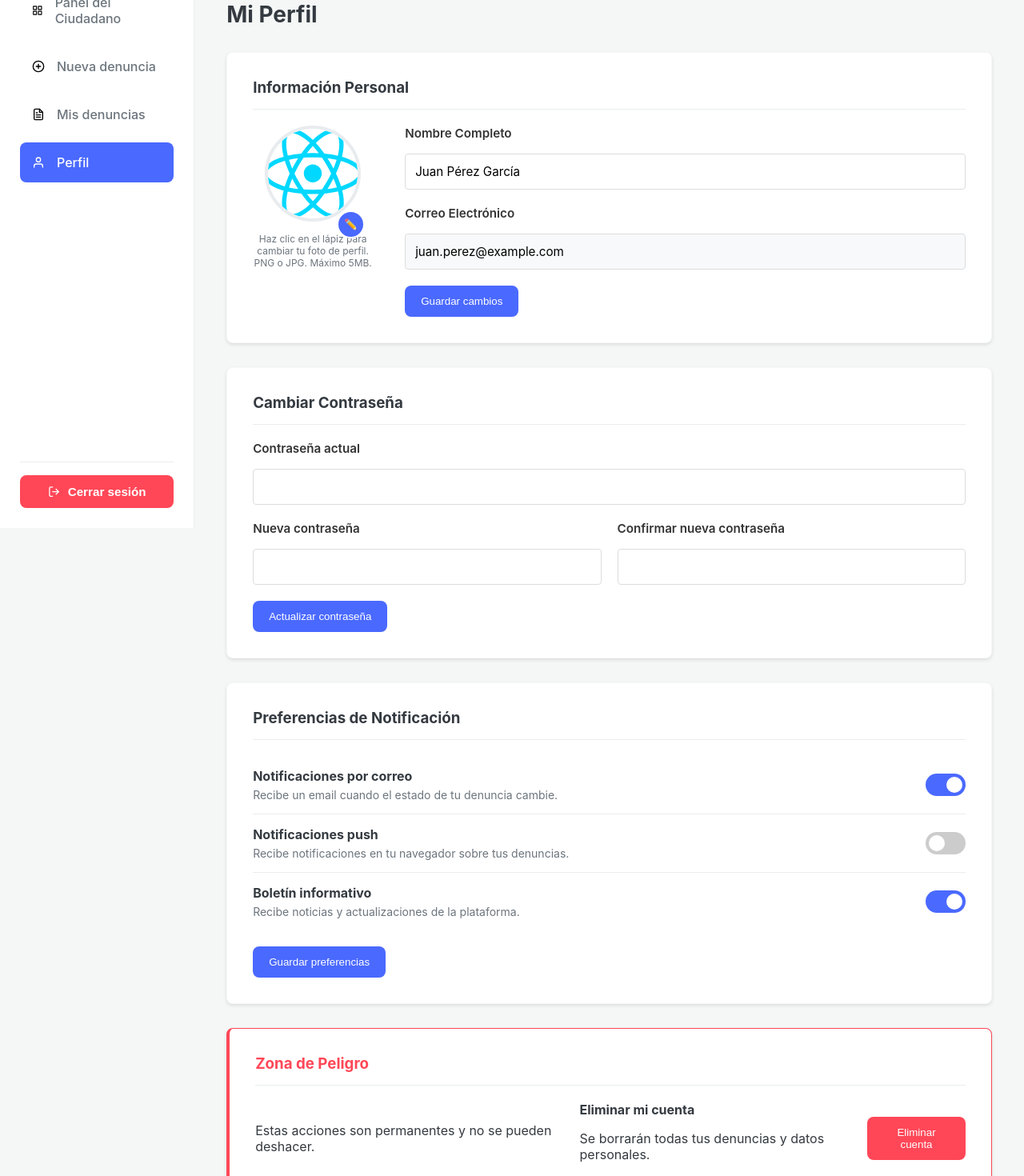
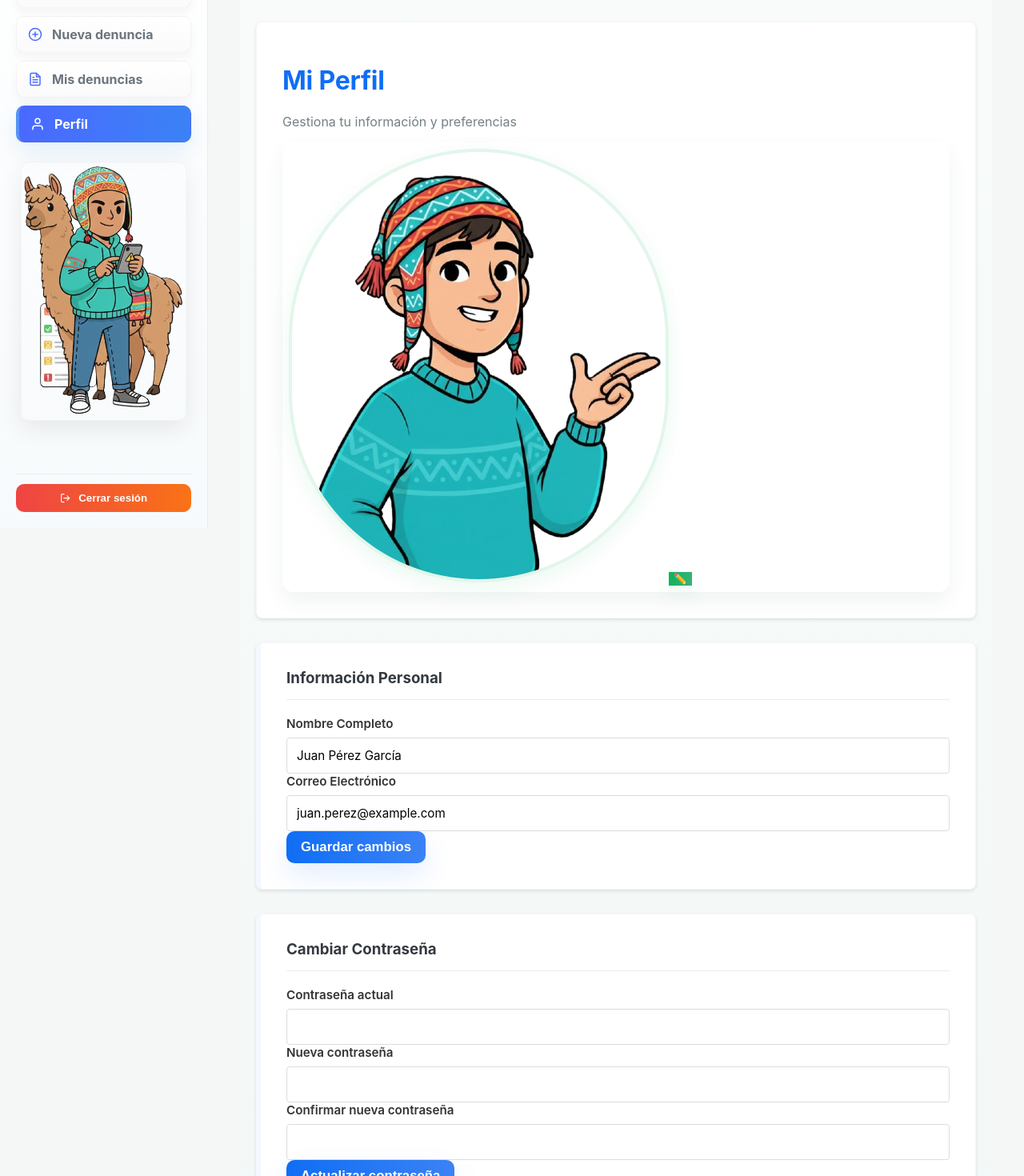
Before and after one commit to RonaldoTcnJnc/SistemadeDenuncias, a React (Vite) app: page /perfil in a window 1280 px wide. Shown: the part 140-1610 px from the top of the page at 80% size. Built offline with nearby package versions, Linux system fonts and the light colour scheme; the HTML template or start-up script is replaced by a standard one.

Commit message:
se agregaron imagenes

```diff
--- a/src/components/ProfilePage/ProfilePage.css
+++ b/src/components/ProfilePage/ProfilePage.css
@@ -1,137 +1,140 @@
-.profile-page-container h1 {
-  font-size: 28px;
-  margin-bottom: 30px;
+/* ---------- Variables de color y atmósfera (añadir o ajustar según variables globales) ---------- */
+:root {
+  /* Colores principales y alternos */
+  --accent-green: #10b35a; /* acento verde */
+  --primary-blue: #0f6ef4; /* azul fuerte para CTAs */
+  --primary-variant: #3b82f6;
+  --muted: #6c7a7e;
+  --card-bg-soft: linear-gradient(180deg, #ffffff, #fbfcfd);
+  --glass: rgba(255,255,255,0.85);
+  --input-focus: rgba(15,110,244,0.16);
 }
 
-/* Formulario genérico */
-.form-group {
-    margin-bottom: 20px;
-    display: flex;
-    flex-direction: column;
-}
-.form-group label {
-    margin-bottom: 8px;
-    font-weight: 500;
-    font-size: 14px;
-}
-.form-group input {
-    padding: 12px;
-    border-radius: 8px;
-    border: 1px solid var(--medium-gray-color);
-    font-size: 16px;
-}
-.form-group input[readOnly] {
-    background-color: var(--light-gray-color);
-}
-.btn-save {
-    background-color: var(--primary-color);
-    color: white;
-    padding: 12px 20px;
-    border-radius: 8px;
-    border: none;
-    cursor: pointer;
-    font-weight: 500;
-    align-self: flex-end;
+/* ---------- Fondo de página sutil y profesional ---------- */
+.profile-page-wrapper {
+  /* pequeña variación de fondo para no quedar todo blanco */
+  background: linear-gradient(180deg, #f8fbfa 0%, #f0f7f6 100%);
+  border-radius: 12px;
+  padding: 20px;
 }
 
-/* Personal Info */
-.personal-info-form {
-    display: flex;
-    gap: 40px;
-    align-items: flex-start;
-}
-.profile-picture-section {
-    text-align: center;
-    position: relative;
-    width: 150px;
-    flex-shrink: 0;
-}
-.profile-picture-section img {
-    width: 120px;
-    height: 120px;
-    border-radius: 50%;
-    border: 4px solid var(--medium-gray-color);
-    object-fit: cover;
-}
-.btn-edit-pic {
-    position: absolute;
-    bottom: 50px;
-    right: 10px;
-    background-color: var(--primary-color);
-    color: white;
-    border: 2px solid white;
-    border-radius: 50%;
-    width: 35px;
-    height: 35px;
-    cursor: pointer;
-    display: flex;
-    align-items: center;
-    justify-content: center;
-}
-.profile-picture-section p {
-    font-size: 12px;
-    color: var(--dark-gray-color);
-    margin-top: 10px;
-}
-.info-fields {
-    flex-grow: 1;
+/* ---------- Header: más color, contraste y jerarquía ---------- */
+.profile-header {
+  background: linear-gradient(90deg, rgba(16,179,90,0.06), rgba(59,130,246,0.03));
+  border-radius: 12px;
+  padding: 18px;
+  border-left: 6px solid var(--accent-green); /* barra lateral */
+  box-shadow: 0 8px 26px rgba(18,30,40,0.04);
 }
 
-/* Password Form */
-.form-group-inline {
-    display: flex;
-    gap: 20px;
-}
-.form-group-inline .form-group {
-    flex: 1;
+/* Título con color y mayor peso */
+.profile-title {
+  color: var(--primary-blue); /* titulo más marcado */
+  text-transform: none;
+  letter-spacing: -0.2px;
 }
 
-/* Notification Prefs */
-.pref-item {
-    display: flex;
-    justify-content: space-between;
-    align-items: center;
-    padding: 15px 0;
-    border-bottom: 1px solid var(--medium-gray-color);
-}
-.pref-item:last-of-type {
-    border-bottom: none;
-    margin-bottom: 20px;
-}
-.pref-item p {
-    margin: 5px 0 0 0;
-    color: var(--dark-gray-color);
-    font-size: 14px;
+/* Subtítulo más legible y suave */
+.profile-subtitle {
+  color: var(--muted);
+  opacity: 0.95;
 }
 
-/* Toggle Switch */
-.switch { position: relative; display: inline-block; width: 50px; height: 28px; }
-.switch input { opacity: 0; width: 0; height: 0; }
-.slider { position: absolute; cursor: pointer; top: 0; left: 0; right: 0; bottom: 0; background-color: #ccc; transition: .4s; }
-.slider.round { border-radius: 34px; }
-.slider:before { position: absolute; content: ""; height: 20px; width: 20px; left: 4px; bottom: 4px; background-color: white; transition: .4s; border-radius: 50%; }
-input:checked + .slider { background-color: var(--primary-color); }
-input:checked + .slider:before { transform: translateX(22px); }
+/* Avatar con borde y anillo de color */
+.avatar-wrapper {
+  background: var(--glass);
+  border-radius: 14px;
+  padding: 8px;
+  box-shadow: 0 12px 26px rgba(11, 66, 62, 0.06);
+}
+.avatar-img {
+  border-radius: 999px;
+  border: 4px solid rgba(16,179,90,0.12);
+  box-shadow: 0 8px 28px rgba(16,179,90,0.08);
+}
 
-/* Danger Zone */
-.danger-zone {
-    border: 1px solid var(--danger-color);
-    border-left: 4px solid var(--danger-color);
+/* Botón de editar con gradiente y hover */
+.btn-edit-pic {
+  background: linear-gradient(90deg, var(--accent-green), #38b27a);
+  box-shadow: 0 10px 26px rgba(16,179,90,0.12);
+  border: none;
 }
-.danger-zone h3 {
-    color: var(--danger-color);
+.btn-edit-pic:hover {
+  transform: translateY(-3px);
 }
-.danger-content {
-    display: flex;
-    justify-content: space-between;
-    align-items: center;
+
+/* ---------- Tarjetas con color y bordes suaves ---------- */
+.card {
+  background: var(--card-bg-soft);
+  border-radius: 12px;
+  border: 1px solid rgba(10,20,30,0.03);
 }
+
+/* Un pequeño acento visual en las tarjetas para jerarquizar */
+.card + .card {
+  border-left: 6px solid rgba(59,130,246,0.06);
+}
+
+/* Inputs con borde y foco de color para mejor UX */
+.form-group input {
+  transition: box-shadow .15s ease, border-color .15s ease;
+}
+.form-group input:focus {
+  outline: none;
+  border-color: var(--primary-variant);
+  box-shadow: 0 6px 26px var(--input-focus);
+}
+
+/* Botones CTA más llamativos y con gradiente */
+.btn-primary {
+  background: linear-gradient(90deg, var(--primary-blue), var(--primary-variant));
+  box-shadow: 0 14px 34px rgba(15,110,244,0.12);
+  border-radius: 10px;
+}
+.btn-primary:hover {
+  transform: translateY(-3px);
+}
+
+/* Botón de peligro (mantener rojo pero con matiz) */
 .btn-danger {
-    background-color: var(--danger-color);
-    color: white;
-    padding: 12px 20px;
-    border-radius: 8px;
-    border: none;
-    cursor: pointer;
-    font-weight: 500;
+  background: linear-gradient(90deg, #ef4444, #f97316);
+  box-shadow: 0 14px 34px rgba(249, 115, 22, 0.08);
 }
+
+/* Preferencias: tarjeta con borde sutil y color al activar */
+.pref-item {
+  background: linear-gradient(180deg, rgba(255,255,255,0.98), rgba(255,255,255,0.99));
+  border-radius: 10px;
+  padding: 12px;
+}
+.pref-item.active { /* si añades clase active en JS / React para destacar */
+  border-left: 6px solid var(--accent-green);
+  background: linear-gradient(90deg, rgba(16,179,90,0.03), rgba(255,255,255,0.98));
+}
+
+/* Pequeña etiqueta de estado (ej: verificada, pública, privada) */
+.status-badge {
+  display:inline-block;
+  font-weight:800;
+  padding:4px 8px;
+  border-radius: 999px;
+  font-size:12px;
+  color:#fff;
+}
+.status-badge.primary { background: var(--primary-variant); }
+.status-badge.success { background: var(--accent-green); }
+.status-badge.warn { background: #f59e0b; }
+.status-badge.danger { background: var(--danger-color); }
+
+/* Separadores menos rígidos: lineas de color suave */
+.pref-item + .pref-item {
+  margin-top: 8px;
+}
+
+/* ---------- Responsive: mantener colores agradables en dispositivos pequeños ---------- */
+@media (max-width: 860px) {
+  .profile-page-wrapper { padding: 12px; }
+  .profile-header { border-left-width: 4px; padding: 12px; }
+  .avatar-img { width: 72px; height: 72px; border-radius: 999px; }
+  .btn-primary { padding: 10px 12px; }
+}
--- a/src/components/ProfilePage/ProfilePage.jsx
+++ b/src/components/ProfilePage/ProfilePage.jsx
@@ -1,61 +1,80 @@
 import React, { useState, useRef } from 'react';
 import './ProfilePage.css';
-// Placeholder para imagen de perfil (usar svg existente)
-import profilePlaceholder from '../../assets/react.svg';
+// Importa la imagen de perfil por defecto (coloca Miperfil.png en src/assets/)
+import profileDefault from '../../assets/Miperfil.png';
 
+// Componente: Página de Perfil — mantén la lógica de subida y validación
 const ProfilePage = () => {
-    const [profileImage, setProfileImage] = useState(profilePlaceholder);
+  // Estado para mostrar la imagen actual del usuario (URL base64 o import)
+  const [profileImage, setProfileImage] = useState(profileDefault);
   const fileInputRef = useRef(null);
 
+  // Al hacer click en el lápiz: abrir selector de archivos
   const handleEditPicClick = () => {
     fileInputRef.current?.click();
   };
 
+  // Validación y lectura del archivo seleccionado
   const handleFileChange = (event) => {
     const file = event.target.files?.[0];
-        if (file) {
-            // Validar que sea una imagen PNG o JPG
-            const validTypes = ['image/png', 'image/jpeg'];
-            const maxSize = 5 * 1024 * 1024; // 5MB en bytes
+    if (!file) return;
+
+    // Tipos permitidos: PNG, JPG, JPEG, WebP (si usas webp en el sitio)
+    const validTypes = ['image/png', 'image/jpeg', 'image/jpg', 'image/webp'];
+    const maxSize = 5 * 1024 * 1024; // 5 MB
 
     if (!validTypes.includes(file.type)) {
-                alert('Por favor, selecciona un archivo PNG o JPG.');
+      alert('Selecciona un archivo PNG, JPG o WebP.');
       return;
     }
 
     if (file.size > maxSize) {
-                alert('El archivo es demasiado grande. El tamaño máximo es 5MB.');
+      alert('El archivo es demasiado grande. Máx 5MB.');
       return;
     }
 
-            // Crear una URL temporal para mostrar la imagen
+    // Mostrar vista previa local (URL base64)
     const reader = new FileReader();
     reader.onload = (e) => {
       setProfileImage(e.target?.result);
     };
     reader.readAsDataURL(file);
-        }
+
+    // NOTA: aquí podrías además subir a tu servidor / CDN si lo deseas
   };
 
   return (
-        <div className="profile-page-container">
-            <h1>Mi Perfil</h1>
+    <div className="profile-page-wrapper">
+      {/* Header con título y avatar al lado */}
+      <div className="profile-header card">
+        <div className="profile-header-left">
+          {/* Título y subtítulo */}
+          <h1 className="profile-title">Mi Perfil</h1>
+          <p className="profile-subtitle">Gestiona tu información y preferencias</p>
+        </div>
 
+        {/* Avatar visible al lado del título con botón para editar (mantener funcionalidad) */}
+        <div className="profile-header-right">
+          <div className="avatar-wrapper">
+            <img src={profileImage} alt="Foto de perfil" className="avatar-img" />
+            <button className="btn-edit-pic" aria-label="Cambiar foto" onClick={handleEditPicClick}>
+              ✏️
+            </button>
+            <input
+              ref={fileInputRef}
+              type="file"
+              accept="image/png,image/jpeg,image/webp"
+              onChange={handleFileChange}
+              style={{ display: 'none' }}
+            />
+          </div>
+        </div>
+      </div>
+
+      {/* Card: Información personal con diseño más profesional */}
       <div className="card">
         <h3>Información Personal</h3>
         <div className="personal-info-form">
-                    <div className="profile-picture-section">
-                        <img src={profileImage} alt="Foto de perfil" />
-                        <button className="btn-edit-pic" onClick={handleEditPicClick}>✏️</button>
-                        <input
-                            ref={fileInputRef}
-                            type="file"
-                            accept="image/png,image/jpeg"
-                            onChange={handleFileChange}
-                            style={{ display: 'none' }}
-                        />
-                        <p>Haz clic en el lápiz para cambiar tu foto de perfil. <br/> PNG o JPG. Máximo 5MB.</p>
-                    </div>
           <div className="info-fields">
             <div className="form-group">
               <label>Nombre Completo</label>
@@ -65,11 +84,14 @@ const ProfilePage = () => {
               <label>Correo Electrónico</label>
               <input type="email" defaultValue="juan.perez@example.com" readOnly />
             </div>
-                        <button className="btn-save">Guardar cambios</button>
+            <div className="form-actions-row">
+              <button className="btn btn-primary">Guardar cambios</button>
+            </div>
           </div>
         </div>
       </div>
 
+      {/* Card: Cambiar contraseña */}
       <div className="card">
         <h3>Cambiar Contraseña</h3>
         <div className="password-form">
@@ -87,10 +109,13 @@ const ProfilePage = () => {
               <input type="password" />
             </div>
           </div>
-                    <button className="btn-save">Actualizar contraseña</button>
+          <div className="form-actions-row">
+            <button className="btn btn-primary">Actualizar contraseña</button>
+          </div>
         </div>
       </div>
 
+      {/* Card: Preferencias con switches estilizados */}
       <div className="card">
         <h3>Preferencias de Notificación</h3>
         <div className="notification-prefs">
@@ -104,6 +129,7 @@ const ProfilePage = () => {
               <span className="slider round"></span>
             </label>
           </div>
+
           <div className="pref-item">
             <div>
               <strong>Notificaciones push</strong>
@@ -114,6 +140,7 @@ const ProfilePage = () => {
               <span className="slider round"></span>
             </label>
           </div>
+
           <div className="pref-item">
             <div>
               <strong>Boletín informativo</strong>
@@ -124,10 +151,13 @@ const ProfilePage = () => {
               <span className="slider round"></span>
             </label>
           </div>
-                    <button className="btn-save">Guardar preferencias</button>
+          <div className="form-actions-row">
+            <button className="btn btn-primary">Guardar preferencias</button>
+          </div>
         </div>
       </div>
 
+      {/* Zona de peligro: eliminar cuenta */}
       <div className="card danger-zone">
         <h3>Zona de Peligro</h3>
         <div className="danger-content">
@@ -136,7 +166,7 @@ const ProfilePage = () => {
             <strong>Eliminar mi cuenta</strong>
             <p>Se borrarán todas tus denuncias y datos personales.</p>
           </div>
-                    <button className="btn-danger">Eliminar cuenta</button>
+          <button className="btn btn-danger">Eliminar cuenta</button>
         </div>
       </div>
     </div>
--- a/src/components/Sidebar/Sidebar.css
+++ b/src/components/Sidebar/Sidebar.css
@@ -1,8 +1,8 @@
 .sidebar-container {
   width: 260px;
-  background: var(--white-color);
+  background: linear-gradient(180deg,#ffffff,#f7fafc); /* fondo claro profesional */
   height: 100vh;
-  padding: 25px;
+  padding: 20px;
   border-right: 1px solid var(--medium-gray-color);
   display: flex;
   flex-direction: column;
@@ -10,76 +10,105 @@
   top: 0;
 }
 
+/* Cabecera */
 .sidebar-header {
-  font-size: 22px;
-  font-weight: bold;
-  margin-bottom: 40px;
+  font-size: 20px;
+  font-weight: 900;
+  margin-bottom: 18px;
   color: var(--text-color);
-  line-height: 1.2;
+  line-height: 1.15;
 }
 
+/* Navegación con botones con fondo suave y hover */
 .sidebar-nav {
   display: flex;
   flex-direction: column;
   gap: 10px;
-  flex: 1;
+  flex: 0 0 auto;
 }
 
+/* Botones profesionales */
 .sidebar-link {
   display: flex;
   align-items: center;
-  gap: 15px;
-  padding: 15px;
+  gap: 12px;
+  padding: 12px 14px;
   text-decoration: none;
   color: var(--dark-gray-color);
-  border-radius: 8px;
-  font-weight: 500;
-  transition: all 0.3s;
+  border-radius: 10px;
+  font-weight: 700;
+  transition: all 0.14s ease;
+  background: linear-gradient(180deg, rgba(255,255,255,0.9), rgba(250,250,252,0.9)); /* sutil */
+  border: 1px solid rgba(15, 23, 42, 0.04);
+  box-shadow: 0 6px 12px rgba(12, 24, 36, 0.04);
 }
 
+.sidebar-link svg { color: var(--primary-color); font-size:18px; }
+
+/* Hover: elevar y cambiar fondo */
 .sidebar-link:hover {
-  background-color: var(--light-gray-color);
-  color: var(--text-color);
+  transform: translateY(-4px);
+  background: linear-gradient(180deg, rgba(250,250,252,1), rgba(242,246,250,1));
+  color: var(--primary-color);
+  box-shadow: 0 12px 24px rgba(10, 20, 30, 0.06);
+}
+.sidebar-link:hover svg { color: var(--primary-color); }
+
+/* Activo: color de fondo acentuado y texto claro */
+.sidebar-link.active {
+  background: linear-gradient(90deg, var(--primary-color), #3b82f6);
+  color: #fff;
+  box-shadow: 0 12px 28px rgba(47, 142, 214, 0.12);
+  border-left: 4px solid rgba(255,255,255,0.14);
+}
+.sidebar-link.active svg { color: #fff; }
+
+/* Imagen situada bajo la navegación */
+.sidebar-image-container {
+  margin-top: 18px;
+  display: flex;
+  justify-content: center;
+  align-items: center;
+  padding: 6px;
+}
+.sidebar-image {
+  width: 100%;
+  max-width: 220px;
+  height: auto;
+  border-radius: 10px;
+  object-fit: contain;
+  box-shadow: 0 10px 30px rgba(2,6,12,0.08);
+  border: 1px solid rgba(10,20,30,0.03);
 }
 
-/* Icons color: default black, white when active */
-.sidebar-link svg { color: #000; }
-.sidebar-link:hover svg { color: var(--text-color); }
-.sidebar-link.active svg { color: white; }
-
-.sidebar-link.active {
-  background-color: var(--primary-color);
-  color: white;
+/* Footer con botón de logout */
+.sidebar-footer {
+  padding-top: 12px;
+  margin-top: auto;
+  border-top: 1px solid var(--medium-gray-color);
+  display: flex;
+  gap: 10px;
+  align-items: center;
 }
-
-.sidebar-footer {
-  padding-top: 1rem;
-  border-top: 1px solid var(--medium-gray-color);
-}
-
 .logout-btn {
   width: 100%;
   display: flex;
   align-items: center;
+  gap: 10px;
   justify-content: center;
-  gap: 10px;
-  padding: 12px 15px;
-  background-color: #ff4757;
-  color: white;
+  padding: 10px 12px;
+  border-radius: 10px;
+  background: linear-gradient(90deg, #ef4444, #f97316);
+  color: #fff;
   border: none;
-  border-radius: 8px;
-  font-weight: 600;
   cursor: pointer;
-  transition: background-color 0.3s;
-  font-size: 0.95rem;
+  font-weight:700;
+  transition: transform .12s;
 }
+.logout-btn:hover { transform: translateY(-3px); box-shadow: 0 14px 30px rgba(249, 115, 22, 0.12); }
 
-.logout-btn:hover {
-  background-color: #ff3838;
+/* Responsive */
+@media (max-width: 980px) {
+  .sidebar-container{ width: 240px; padding: 14px; }
+  .sidebar-image { max-width: 200px; }
 }
-
-.logout-btn:active {
-  transform: scale(0.98);
-}
-
-.logout-btn svg { color: white; }
--- a/src/components/Sidebar/Sidebar.jsx
+++ b/src/components/Sidebar/Sidebar.jsx
@@ -3,6 +3,8 @@ import { NavLink, useNavigate } from 'react-router-dom';
 import './Sidebar.css';
 // Íconos
 import { FiGrid, FiPlusCircle, FiFileText, FiUser, FiLogOut } from 'react-icons/fi';
+// Imagen (coloca MisDenuncias.png en src/assets/)
+import misDenunciasImg from '../../assets/MisDenuncias.png';
 
 const Sidebar = () => {
     const navigate = useNavigate();
@@ -10,15 +12,11 @@ const Sidebar = () => {
     const handleLogout = () => {
         // Aquí iría la lógica de logout real (limpiar tokens, etc.)
         console.log('Cerrando sesión...');
-        // Limpiar posibles tokens o datos de sesión almacenados
         try {
             localStorage.removeItem('token');
             localStorage.removeItem('authToken');
-        } catch (e) {
-            // ignorar si no es accesible
-        }
+        } catch (e) { /* ignorar si no es accesible */ }
         try { sessionStorage.clear(); } catch (e) { }
-        // Redirigir a la página principal
         navigate('/');
     };
 
@@ -28,19 +26,25 @@ const Sidebar = () => {
                 Plataforma <br/> Ciudadana
             </div>
             <nav className="sidebar-nav">
-                <NavLink to="/panel" className="sidebar-link">
+                <NavLink to="/panel" className={({ isActive }) => `sidebar-link ${isActive ? 'active' : ''}`}>
                     <FiGrid /> Panel del Ciudadano
                 </NavLink>
-                <NavLink to="/nueva-denuncia" className="sidebar-link">
+                <NavLink to="/nueva-denuncia" className={({ isActive }) => `sidebar-link ${isActive ? 'active' : ''}`}>
                     <FiPlusCircle /> Nueva denuncia
                 </NavLink>
-                <NavLink to="/mis-denuncias" className="sidebar-link">
+                <NavLink to="/mis-denuncias" className={({ isActive }) => `sidebar-link ${isActive ? 'active' : ''}`}>
                     <FiFileText /> Mis denuncias
                 </NavLink>
-                <NavLink to="/perfil" className="sidebar-link">
+                <NavLink to="/perfil" className={({ isActive }) => `sidebar-link ${isActive ? 'active' : ''}`}>
                     <FiUser /> Perfil
                 </NavLink>
             </nav>
+
+            {/* Imagen ubicada debajo de los enlaces de navegación */}
+            <div className="sidebar-image-container" aria-hidden="true">
+                <img src={misDenunciasImg} className="sidebar-image" alt="Mis Denuncias" />
+            </div>
+
             <div className="sidebar-footer">
                 <button onClick={handleLogout} className="logout-btn">
                     <FiLogOut /> Cerrar sesión
```
Also changed, not shown: src/assets/MiPerfil.png (added), src/assets/MisDenuncias.png (added). Lines whose indentation alone changed are shown as unchanged.
